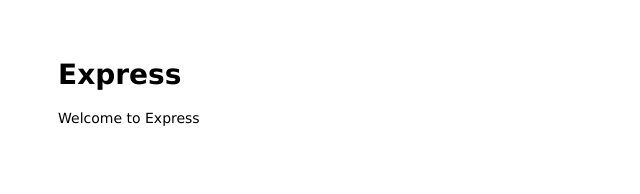
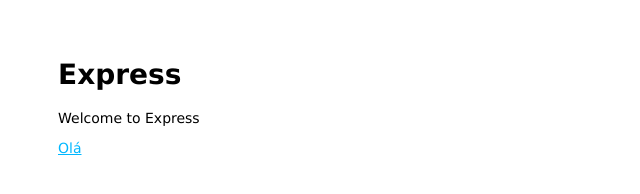
Before and after one commit to leandroalcantarasouza/apresentacao-frontend, a website: page public/index.html in a window 1280 px wide. Shown: the full height of the page, 0-640 px from the left. Drawn offline with Linux system fonts and the light colour scheme.

Commit message:
testing variable

```diff
--- a/public/index.html
+++ b/public/index.html
@@ -8,6 +8,7 @@
 <body>
   <h1>Express</h1>
   <p>Welcome to Express</p>
+  <a href="/api/ola">Olá</a>
 </body>
 
 </html>
```
